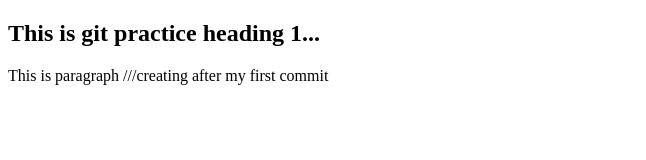
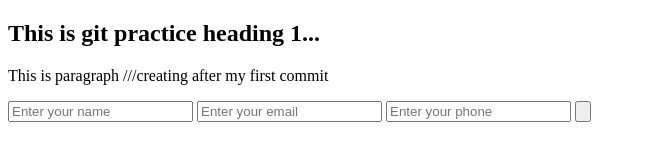
Before and after one commit to biswajitMahakud/testing-repo, a plain HTML site: page index.html in a window 1280 px wide. Shown: the whole page, without its empty margins (0-646 px from the left). Drawn offline with Linux system fonts and the light colour scheme.

```diff
--- a/index.html
+++ b/index.html
@@ -8,5 +8,11 @@
 <body>
     <h2>This is git practice heading 1...</h2>
     <p>This is paragraph ///creating after my first commit</p>
+    <form>
+        <input type="text" placeholder="Enter your name ">
+        <input type="email" placeholder="Enter your email ">
+        <input type="phone" placeholder="Enter your phone ">
+        <input type="button" placeholder="Submit">
+    </form>
 </body>
 </html>
```
Also changed, not shown: 1 other file.
